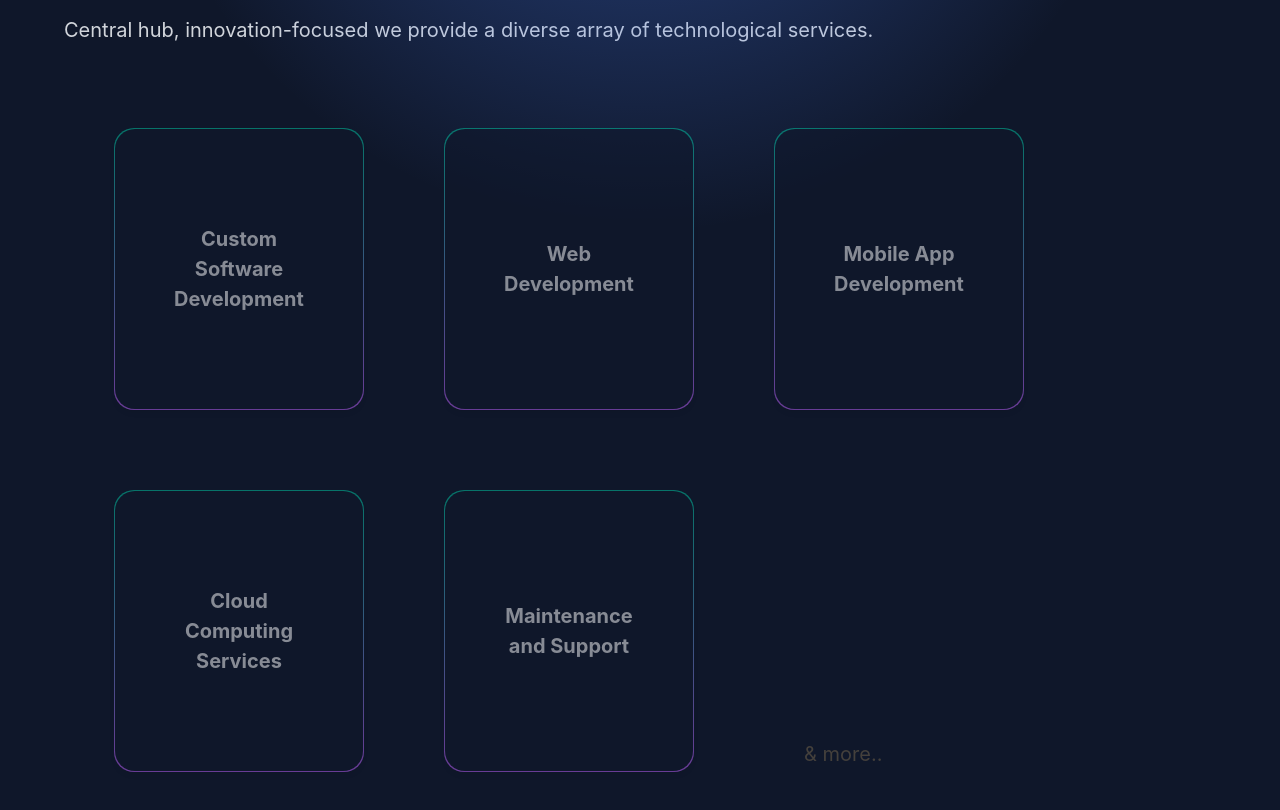
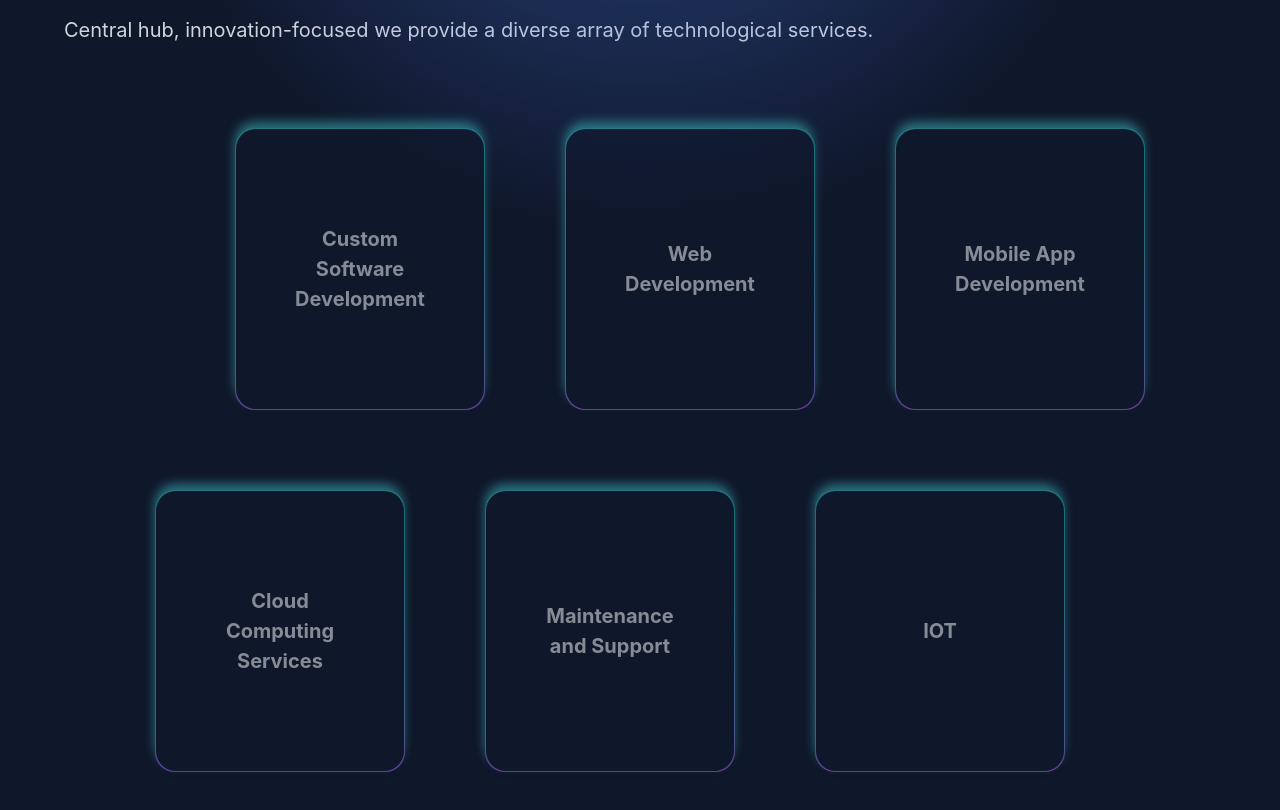
Before and after one commit to ShobiyaL/blueto, a React (Create React App) app: page /services in a window 1280 px wide. Shown: the part 280-1090 px from the top of the page. Built offline with nearby package versions, Linux system fonts and the light colour scheme.

Commit message:
UI enhance

```diff
--- a/src/components/ProductsList.jsx
+++ b/src/components/ProductsList.jsx
@@ -1,6 +1,8 @@
 import React, { useState, useRef, useEffect } from 'react';
 import { IoIosArrowDropright } from 'react-icons/io';
 import gsap from 'gsap';
+import gift from '../images/gift.gif';
+import ribbon from '../images/ribbon.png';
 
 const ProductsList = ({ products }) => {
   const component = useRef(null);
@@ -102,19 +104,22 @@ const ProductsList = ({ products }) => {
           >
             <div className='flex flex-col justify-between -z-10 border-t border-t-slate-50/25 py-10  text-slate-200 md:flex-row '>
               <div className='flex flex-col'>
-                <span className='text-2xl font-bold'>{product.title}</span>
+                <span className='text-2xl font-bold [text-shadow:2px_2px_4px_#a09494]'>{product.title}</span>
                 <div className='flex flex-col md:flex-row gap-10 '>
-                  <div className=' prose prose-lg prose-stone  mt-5   '>
+                  <div className=' prose prose-lg prose-stone  mt-5  text-yellow-500 w-[41vw]'>
                     {product.description.length > 0
                       ? product.description
                       : 'We are excited as you are. We will launch this soon..'}
+                      {product.title==='ReviewApplication' &&  <img className='w-[21vw]' src={gift} alt="Example GIF" /> }
+
                   </div>
-                  <div>
+                  <div className='flex justify-center items-center border-[1px] border-[solid] border-[#5b5b5b]'>
                     <img
                       src={product.image}
                       alt={product.title}
                       className='w-[470px] h-64 rounded-md'
                     />
+                    {product.title==='ReviewApplication' && <img className='absolute  w-[33vw]' src={ribbon} alt="gift ribbon"/>}
                   </div>
                 </div>
               </div>
--- a/src/pages/Services.jsx
+++ b/src/pages/Services.jsx
@@ -26,7 +26,7 @@ const ServiceCard = ({ title, component }) => {
       <div className='w-full green-pink-gradient p-[1px] rounded-[20px] shadow-md  service-card'>
         <div
           className='bg-slate-900 rounded-[20px] py-5 px-12 min-h-[280px] flex justify-evenly
-          items-center flex-col '
+          items-center flex-col bg-[#090f26] [box-shadow:-1px_-7px_11px_#42ced3]'
         >
           <h3 className='text-white text-[20px] font-bold text-center'>
             {title}
@@ -55,6 +55,9 @@ const Services = () => {
     {
       title: 'Maintenance and Support',
     },
+    {
+      title: 'IOT',
+    },
   ];
 
   return (
@@ -69,12 +72,12 @@ const Services = () => {
           technological services.
         </p>
       </div>
-      <div className='mt-20 flex flex-wrap gap-20 '>
+      <div className='mt-20 flex flex-wrap gap-20  justify-center items-center'>
         {services.map((services, index) => (
           <ServiceCard key={index} {...services} ref={component} />
         ))}
         <div className='ml-20 flex items-end justify-end prose prose-xl prose-stone z-20'>
-          <p>& more..</p>
+
         </div>
       </div>
     </Bounded>
```
Also changed, not shown: src/images/gift.gif (added), 1 other file (tests, documents, lock files or other folders).
